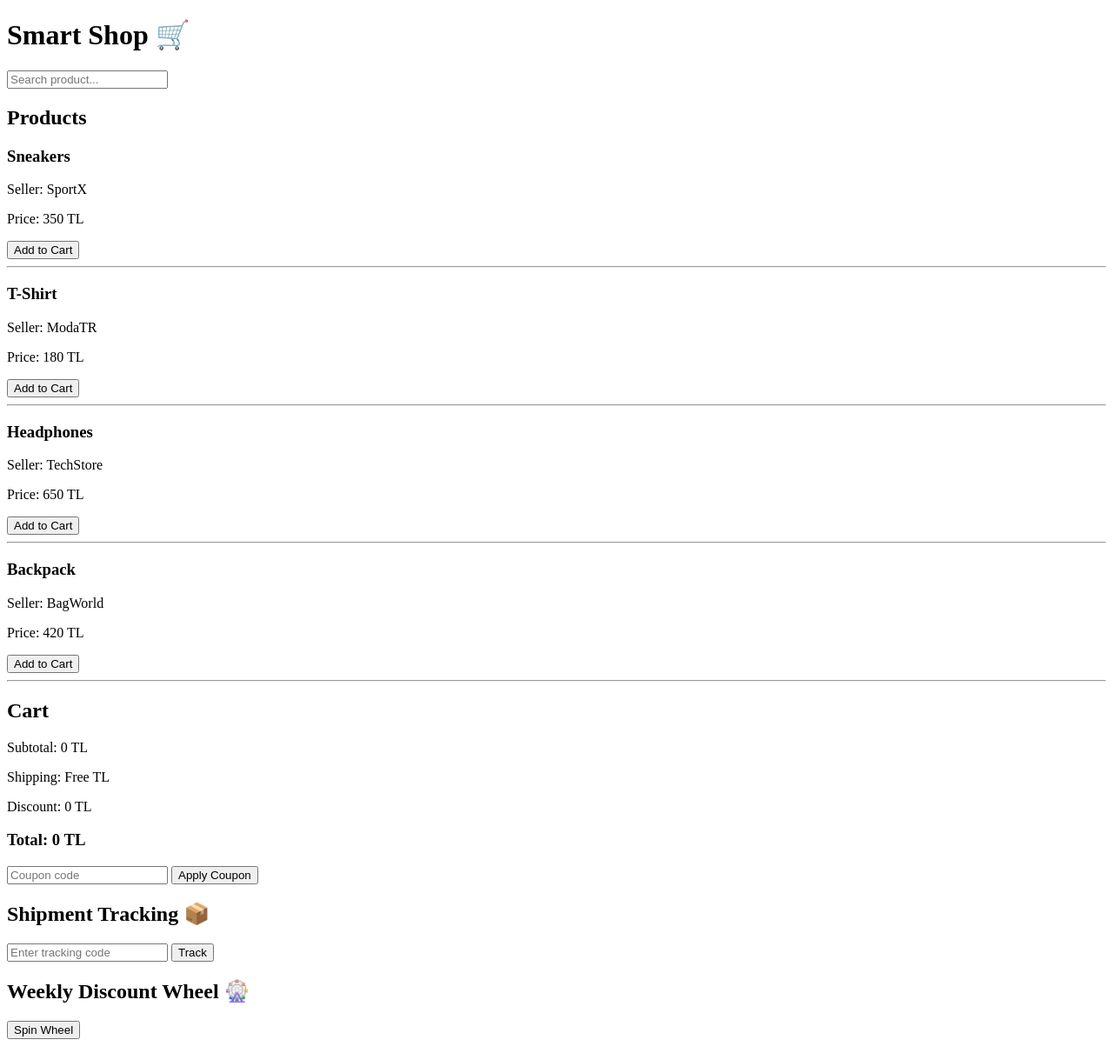
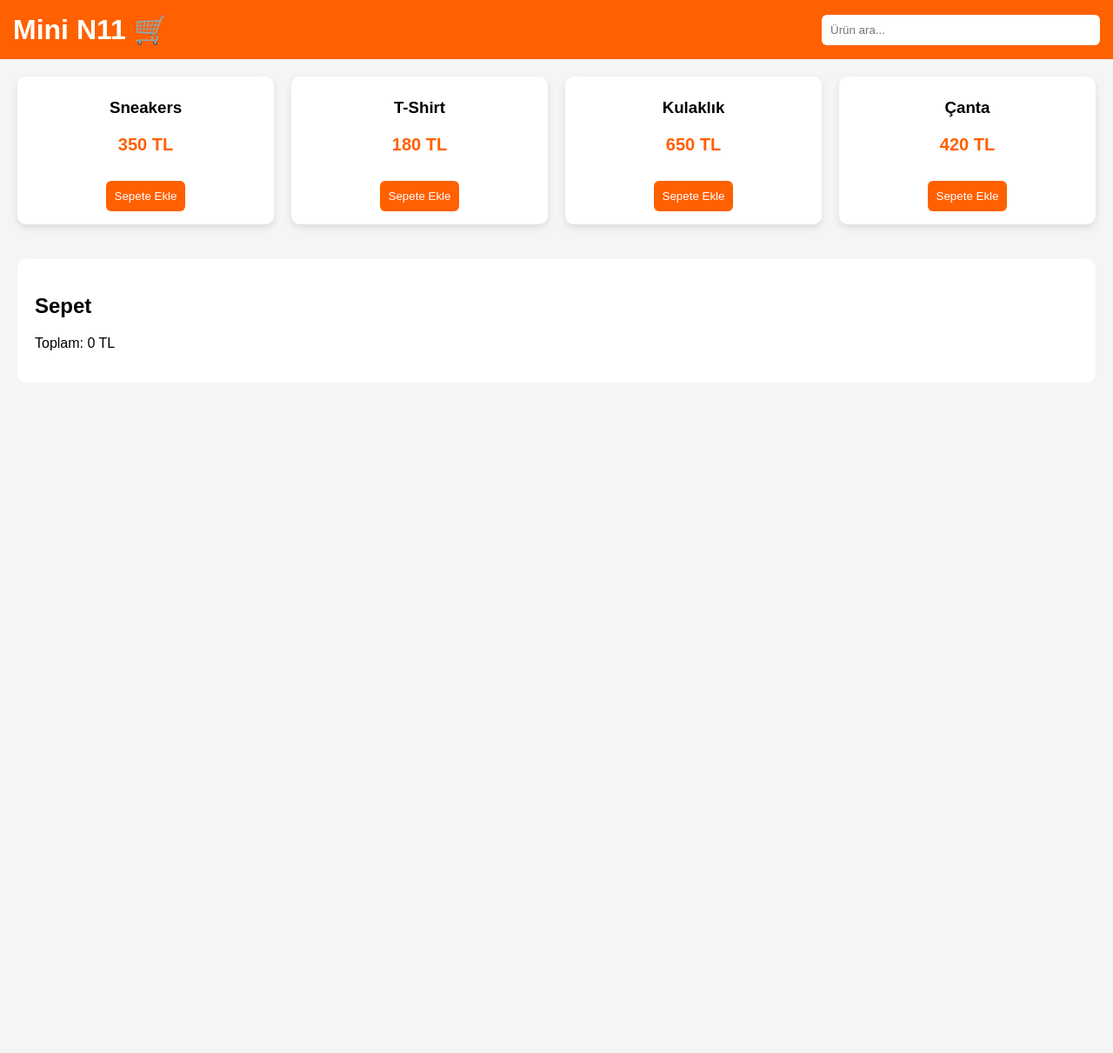
Before and after one commit to azizfurkanyetiskin/mini-ecommerce-app, a plain HTML site: page index.html in a window 1280 px wide. Shown: the whole page at 87% size. After the commit the page ends 800 px from the top, so only its background shows below. Drawn offline with Linux system fonts and the light colour scheme.

Commit message:
Update index.html

```diff
--- a/index.html
+++ b/index.html
@@ -1,159 +1,158 @@
 <!DOCTYPE html>
 <html>
 <head>
-  <title>Smart E-Commerce Platform</title>
+  <title>N11 Style Shop</title>
+  <meta name="viewport" content="width=device-width, initial-scale=1.0">
+  <style>
+
+    body {
+      margin: 0;
+      font-family: Arial;
+      background: #f5f5f5;
+    }
+
+    /* HEADER */
+    header {
+      background: #ff6000;
+      padding: 15px;
+      color: white;
+      display: flex;
+      justify-content: space-between;
+      align-items: center;
+    }
+
+    header h1 {
+      margin: 0;
+    }
+
+    input {
+      padding: 10px;
+      width: 300px;
+      border: none;
+      border-radius: 6px;
+    }
+
+    /* PRODUCTS */
+    .container {
+      padding: 20px;
+      display: grid;
+      grid-template-columns: repeat(auto-fit, minmax(220px, 1fr));
+      gap: 20px;
+    }
+
+    .card {
+      background: white;
+      border-radius: 10px;
+      padding: 15px;
+      box-shadow: 0 4px 10px rgba(0,0,0,0.1);
+      text-align: center;
+    }
+
+    .card h3 {
+      margin: 10px 0;
+    }
+
+    .price {
+      color: #ff6000;
+      font-size: 20px;
+      font-weight: bold;
+    }
+
+    button {
+      background: #ff6000;
+      color: white;
+      border: none;
+      padding: 10px;
+      border-radius: 6px;
+      cursor: pointer;
+      margin-top: 10px;
+    }
+
+    button:hover {
+      background: #e65100;
+    }
+
+    /* CART */
+    .cart {
+      background: white;
+      padding: 20px;
+      margin: 20px;
+      border-radius: 10px;
+    }
+
+  </style>
 </head>
 <body>
 
-<h1>Smart Shop 🛒</h1>
+<header>
+  <h1>Mini N11 🛒</h1>
+  <input placeholder="Ürün ara..." onkeyup="searchProducts()" id="search">
+</header>
 
-<input id="searchInput" placeholder="Search product..." onkeyup="searchProducts()">
+<div class="container" id="products"></div>
 
-<h2>Products</h2>
-<div id="products"></div>
-
-<h2>Cart</h2>
-<ul id="cart"></ul>
-
-<p>Subtotal: <span id="subtotal">0</span> TL</p>
-<p>Shipping: <span id="shipping">0</span> TL</p>
-<p>Discount: <span id="discount">0</span> TL</p>
-<h3>Total: <span id="total">0</span> TL</h3>
-
-<input id="coupon" placeholder="Coupon code">
-<button onclick="applyCoupon()">Apply Coupon</button>
-
-<h2>Shipment Tracking 📦</h2>
-<input id="trackingCode" placeholder="Enter tracking code">
-<button onclick="trackShipment()">Track</button>
-<p id="trackingResult"></p>
-
-<h2>Weekly Discount Wheel 🎡</h2>
-<button onclick="spinWheel()">Spin Wheel</button>
-<p id="wheelResult"></p>
+<div class="cart">
+  <h2>Sepet</h2>
+  <ul id="cart"></ul>
+  <p>Toplam: <span id="total">0</span> TL</p>
+</div>
 
 <script>
+
 const products = [
-  { name: "Sneakers", price: 350, seller: "SportX" },
-  { name: "T-Shirt", price: 180, seller: "ModaTR" },
-  { name: "Headphones", price: 650, seller: "TechStore" },
-  { name: "Backpack", price: 420, seller: "BagWorld" }
+  {name: "Sneakers", price: 350},
+  {name: "T-Shirt", price: 180},
+  {name: "Kulaklık", price: 650},
+  {name: "Çanta", price: 420}
 ];
 
 let cart = [];
-let discount = 0;
 
 function renderProducts(list = products) {
   const container = document.getElementById("products");
   container.innerHTML = "";
 
-  list.forEach((product, index) => {
+  list.forEach((p, i) => {
     container.innerHTML += `
-      <div>
-        <h3>${product.name}</h3>
-        <p>Seller: ${product.seller}</p>
-        <p>Price: ${product.price} TL</p>
-        <button onclick="addToCart(${index})">Add to Cart</button>
+      <div class="card">
+        <h3>${p.name}</h3>
+        <p class="price">${p.price} TL</p>
+        <button onclick="addToCart(${i})">Sepete Ekle</button>
       </div>
-      <hr>
     `;
   });
 }
 
-function addToCart(index) {
-  cart.push(products[index]);
-  renderCart();
-}
-
-function removeFromCart(index) {
-  cart.splice(index, 1);
+function addToCart(i) {
+  cart.push(products[i]);
   renderCart();
 }
 
 function renderCart() {
-  const cartList = document.getElementById("cart");
-  cartList.innerHTML = "";
+  let total = 0;
+  const list = document.getElementById("cart");
+  list.innerHTML = "";
 
-  let subtotal = 0;
-
-  cart.forEach((item, index) => {
-    subtotal += item.price;
-    cartList.innerHTML += `
-      <li>
-        ${item.name} - ${item.price} TL
-        <button onclick="removeFromCart(${index})">Remove</button>
-      </li>
-    `;
+  cart.forEach((item) => {
+    total += item.price;
+    list.innerHTML += `<li>${item.name} - ${item.price} TL</li>`;
   });
 
-  const shipping = subtotal >= 500 || subtotal === 0 ? 0 : 49;
-  const total = subtotal + shipping - discount;
-
-  document.getElementById("subtotal").innerText = subtotal;
-  document.getElementById("shipping").innerText =
-    shipping === 0 ? "Free" : shipping;
-  document.getElementById("discount").innerText = discount;
-  document.getElementById("total").innerText = total < 0 ? 0 : total;
-}
-
-function applyCoupon() {
-  const code = document.getElementById("coupon").value.toUpperCase();
-
-  if (code === "SPORTX10") {
-    discount = 50;
-    alert("SportX seller coupon applied!");
-  } else if (code === "TECH100") {
-    discount = 100;
-    alert("TechStore seller coupon applied!");
-  } else if (code === "WELCOME20") {
-    discount = 20;
-    alert("Welcome coupon applied!");
-  } else {
-    discount = 0;
-    alert("Invalid coupon code!");
-  }
-
-  renderCart();
+  document.getElementById("total").innerText = total;
 }
 
 function searchProducts() {
-  const searchText = document.getElementById("searchInput").value.toLowerCase();
+  const value = document.getElementById("search").value.toLowerCase();
 
-  const filteredProducts = products.filter(product =>
-    product.name.toLowerCase().includes(searchText) ||
-    product.seller.toLowerCase().includes(searchText)
+  const filtered = products.filter(p =>
+    p.name.toLowerCase().includes(value)
   );
 
-  renderProducts(filteredProducts);
-}
-
-function trackShipment() {
-  const code = document.getElementById("trackingCode").value;
-
-  if (code.length >= 5) {
-    document.getElementById("trackingResult").innerText =
-      "Your shipment is on the way. Estimated delivery: 2 days.";
-  } else {
-    document.getElementById("trackingResult").innerText =
-      "Please enter a valid tracking code.";
-  }
-}
-
-function spinWheel() {
-  const rewards = [
-    "10 TL discount",
-    "Free shipping",
-    "50 TL discount",
-    "No reward this week",
-    "100 TL discount"
-  ];
-
-  const randomReward = rewards[Math.floor(Math.random() * rewards.length)];
-  document.getElementById("wheelResult").innerText = randomReward;
+  renderProducts(filtered);
 }
 
 renderProducts();
-renderCart();
+
 </script>
 
 </body>
```
